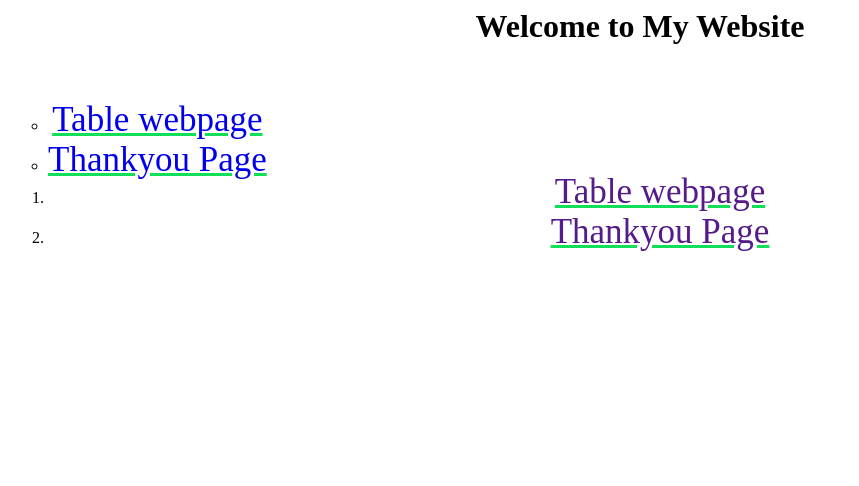
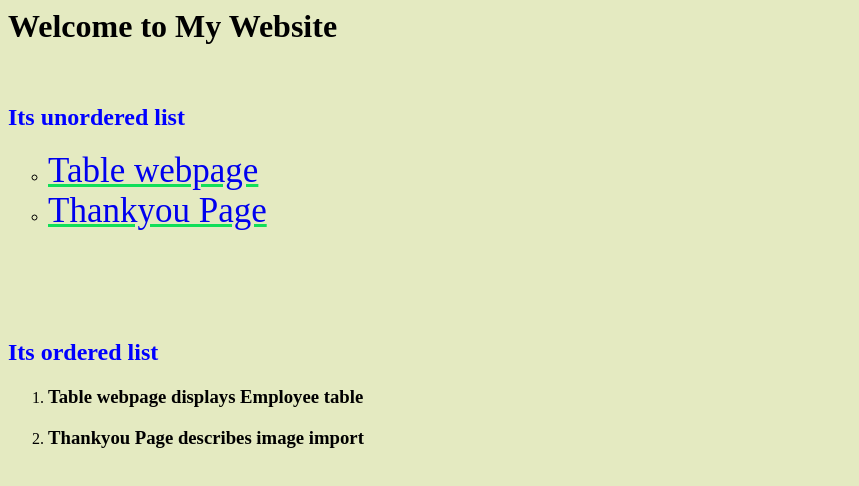
Before and after one commit to geethaWHJR/listpractise, a plain HTML site: page index.html in a window 1280 px wide. Shown: the whole page, without its empty margins (0-859 px from the left). Drawn offline with Linux system fonts and the light colour scheme.

Commit message:
Add files via upload

```diff
--- a/index.html
+++ b/index.html
@@ -9,7 +9,9 @@
     <body>
      <h1>Welcome to My Website</h1>
      <br>
+     <h2>Its unordered list </h2>
         <ul>
+
             <li>
                 <a href="https://geethawhjr.github.io/firstassignment11-02/index.html">Table webpage</a>
             </li>
@@ -22,14 +24,14 @@
     <br>
     <br>
     <br>
-
+<h2>Its ordered list</h2>
 
         <ol>
             <li>
-                <a href="">Table webpage</a>
+                <h3>Table webpage displays Employee  table</h3>
             </li>
             <li>
-                <a href="">Thankyou Page</a>
+                <h3>Thankyou Page describes image import</h3>
             </li>
         </ol>
 
--- a/style.css
+++ b/style.css
@@ -1,18 +1,20 @@
-
-ul{
-   list-style-type:circle;
-    position: fixed;
+body{
+    background-color: rgb(228, 234, 193);
 }
-ol{
-   text-decoration-style:double
-
+h2{
+    color:blue;
 }
-
 
 a{
     font-size: 35px;
     text-decoration-color: rgb(17, 223, 89);
 }
-body{
-    text-align: center;
+
+
+ul{
+    list-style-type:circle;
 }
+ ol{
+    text-decoration:solid;
+
+ }
```
